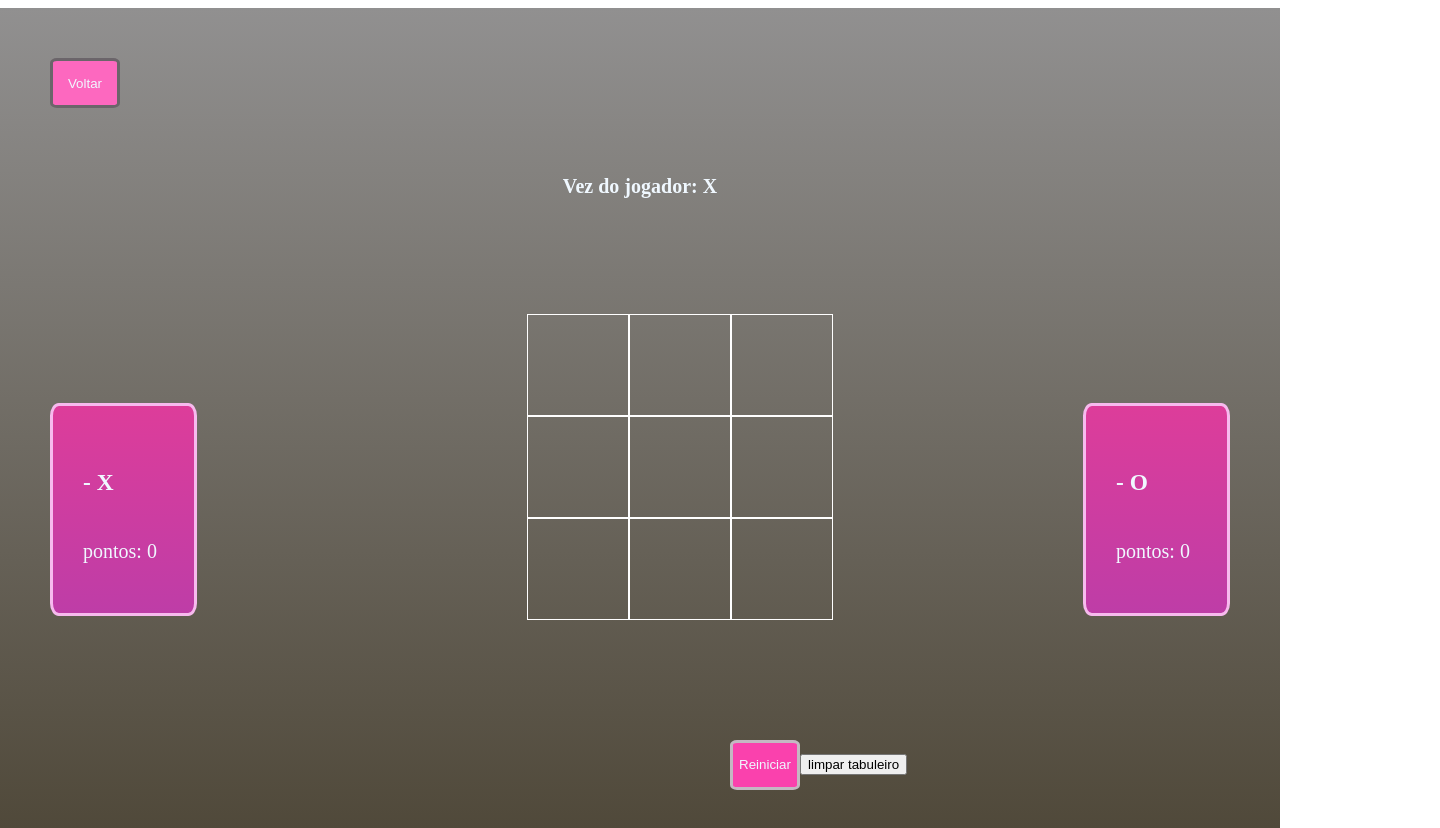
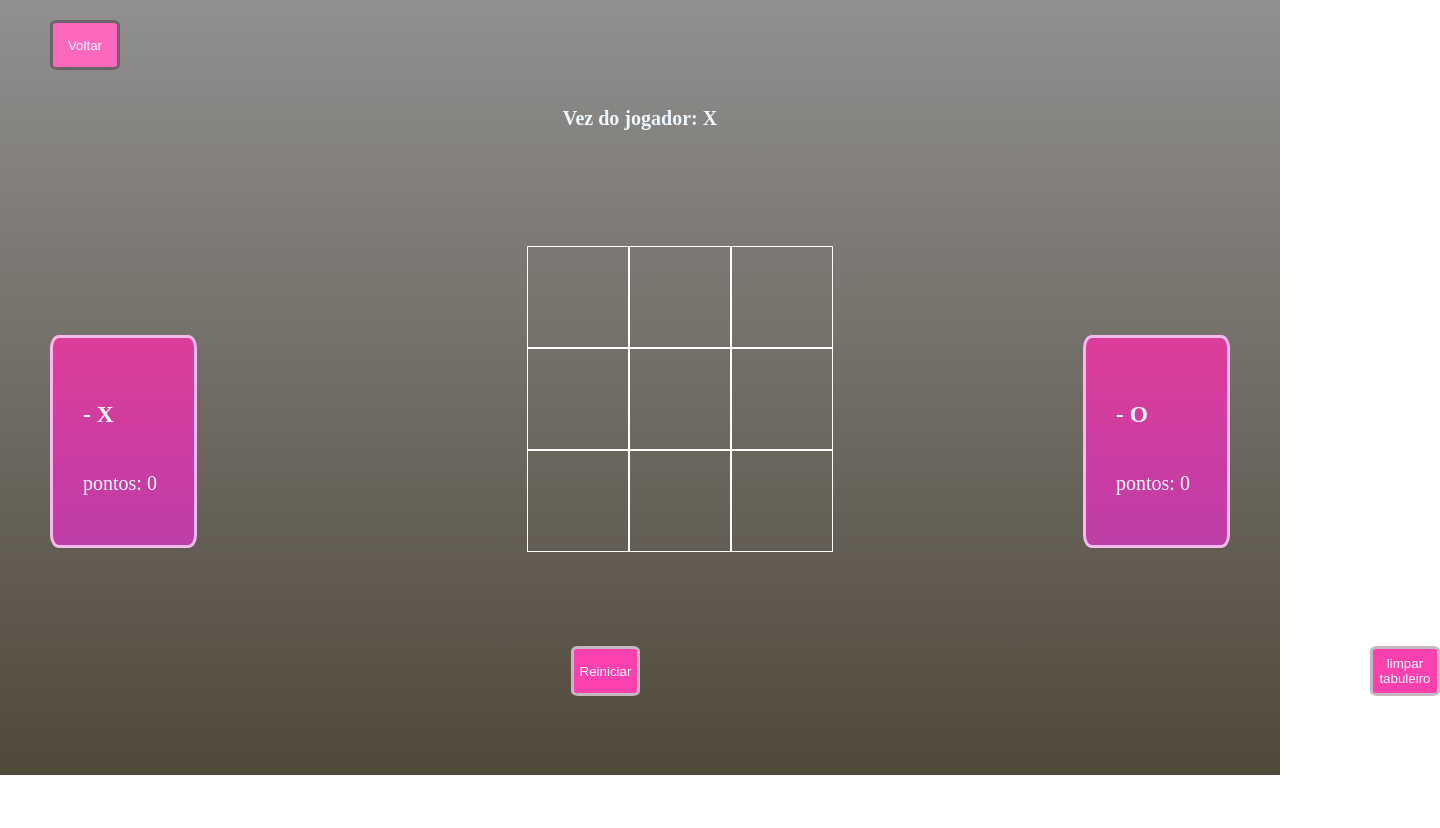
Before and after one commit to gabemagioli/trainee-orcestra-jogoDaVelha, a React (Vite) app: page /jogo in a window 1280 px wide. Shown: the whole page, 1440 px wide, since content can reach past the window. After the commit the page ends 800 px from the top, so only its background shows below. Built offline with nearby package versions, Linux system fonts and the light colour scheme.

Commit message:
botoes inferiores

```diff
--- a/src/pages/jogo/Jogo.tsx
+++ b/src/pages/jogo/Jogo.tsx
@@ -75,7 +75,6 @@ function Jogo(){//funcao que possui a tela principal -> jogo da velha(tabuleiro)
         if (pontosDiagonalPrincipal >= 3 || pontosDiagonalSecundaria >= 3) {
             return true;
         }
-
 
         return false;
 
@@ -185,8 +184,10 @@ function Jogo(){//funcao que possui a tela principal -> jogo da velha(tabuleiro)
                         </div>
                     </div>
                 </div>
-                <button className={styles.botaoReiniciar} onClick={() => reiniciarJogo()}>Reiniciar</button>
-                <button onClick={()=>limparTabuleiro()}>limpar tabuleiro</button>
+                <div className={styles.botoesDiv}>
+                  <button className={styles.botoesInferiores} onClick={() => reiniciarJogo()}>Reiniciar</button>
+                  <button className={styles.botoesInferiores}onClick={()=>limparTabuleiro()}>limpar tabuleiro</button>
+                </div>
             </section>
         </>
     )
--- a/src/pages/jogo/jogo.module.css
+++ b/src/pages/jogo/jogo.module.css
@@ -1,17 +1,19 @@
 .main{
     background: linear-gradient(rgb(145, 144, 144) , rgb(80, 73, 58));
-    height: 770px;
+    height: 725px;
     margin-left: -8px;
     margin-right: -8px;
+    margin-top: -8px;
     margin-bottom:-10px;
     padding-bottom:50px;
 }
 
 .botoes{
-    padding: 50px;
+    padding: 20px;
     display: flex;
     justify-content: space-between;
     height: 50px;
+    margin-left: 30px;
 }
 
 .botaoVoltar{
@@ -23,7 +25,12 @@
     border: solid rgb(107, 101, 106);
 }
 
-.botaoReiniciar{
+.botoesDiv{
+    display: flex;
+    justify-content: center;
+}
+
+.botoesInferiores{
     border-radius: 10%;
     background-color: rgb(250, 65, 173);
     color: aliceblue;
```
